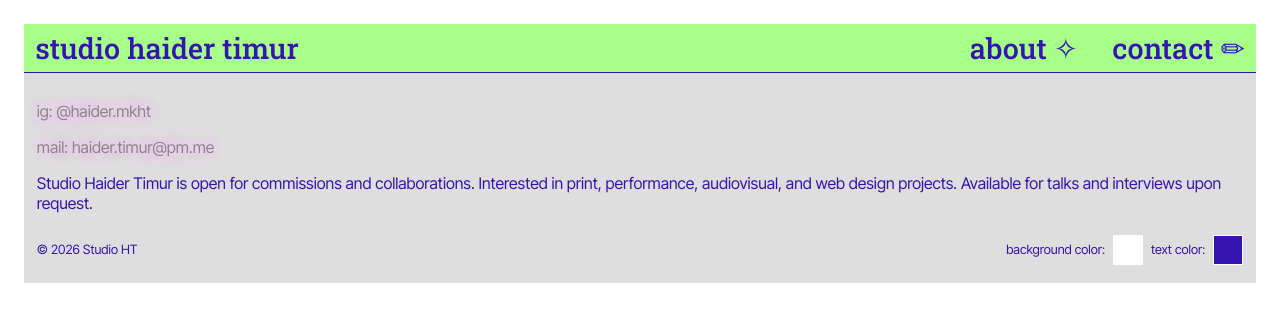
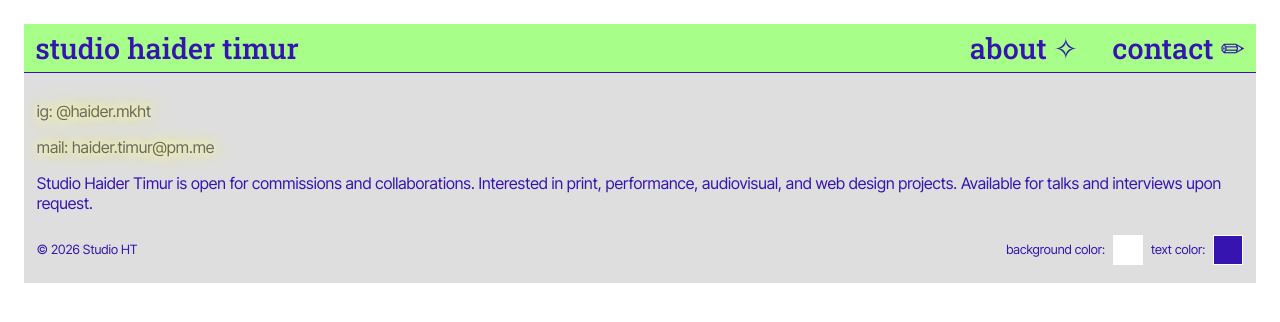
Before and after one commit to haider-timur/studioht, a Jekyll site: the page built from contact.md, in a window 1280 px wide. Shown: the top 322 px of the page. Built offline with Jekyll 4.4.1, drawn with Linux system fonts in a browser that asks for light colours.

Commit message:
hyperlink

```diff
--- a/assets/css/style.css
+++ b/assets/css/style.css
@@ -131,9 +131,9 @@ nav {
 }
 
 .contact a {
-    color: #888888;
+    color: #686868;
     text-decoration: none;
-    text-shadow: 0 0 8px #ffbbfd, 0 0 16px #ffbbfd, 0 0 24px #ffbbfd;
+    text-shadow: 0 0 8px #ffff8d, 0 0 16px #ffff8d, 0 0 24px #ffff8d;
   }
 
 @media (max-width: 800px) {
```
Also changed, not shown: index.md (+1 -1 lines).
